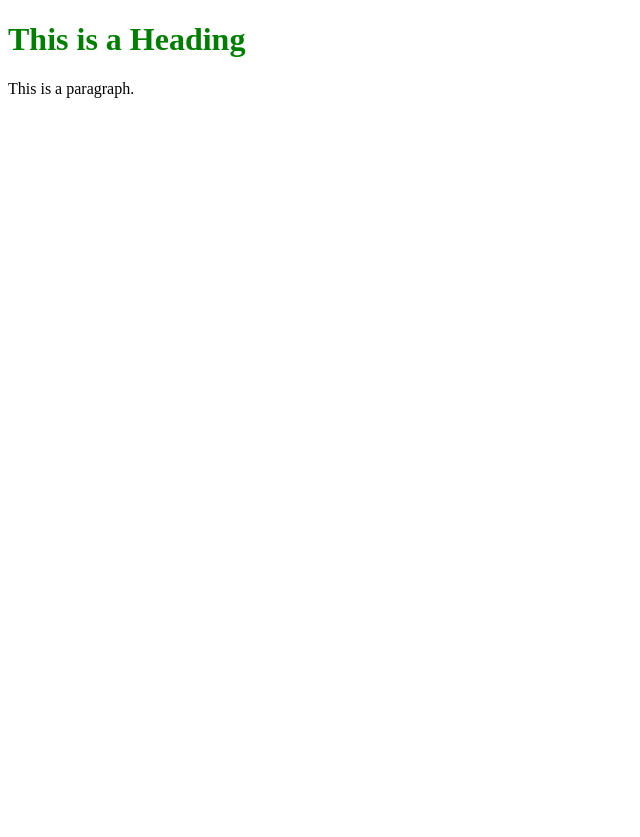
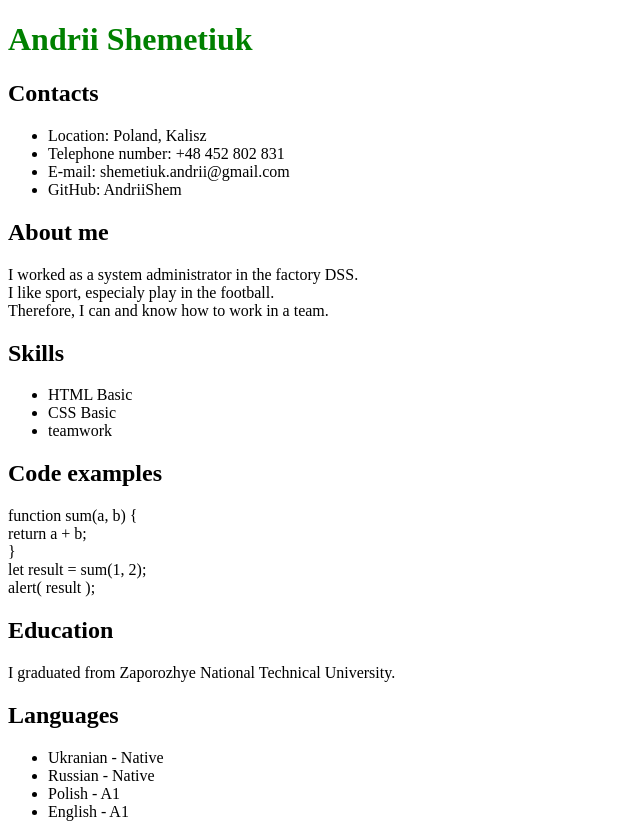
Before and after one commit to AndriiShem/rsschool-cv, a plain HTML site: page index.html in a window 1280 px wide. Shown: the whole page, without its empty margins (0-640 px from the left). Before the commit the page ends 800 px from the top, so only its background shows below. Drawn offline with Linux system fonts and the light colour scheme.

Commit message:
fix: change file index.html

```diff
--- a/index.html
+++ b/index.html
@@ -1,13 +1,52 @@
 <!DOCTYPE html>
 <html lang="en">
 <head>
+<meta http-equiv="Content-Type" content="text/html; charset=utf-8">
 <title>Page Title</title>
 <link rel="stylesheet" href="style.css">
 </head>
 <body>
 
-<h1>This is a Heading</h1>
-<p>This is a paragraph.</p>
+<h1> Andrii Shemetiuk </h1>
+
+ <h2> Contacts </h2>
+    <ul>
+        <li> Location: Poland, Kalisz </li>
+        <li> Telephone number: +48 452 802 831 </li>
+        <li> E-mail: shemetiuk.andrii@gmail.com </li>
+        <li> GitHub: AndriiShem </li>
+    </ul>
+
+  <h2> About me</h2>
+    <p> I worked as a system administrator in the factory DSS.
+        <br> I like sport, especialy  play in the football.
+        <br> Therefore, I can and know how to work in a team.
+    </p>
+ <h2> Skills </h2>
+    <ul>
+        <li> HTML Basic </li>
+        <li> CSS Basic </li>
+        <li> teamwork </li>
+    </ul>
+
+ <h2> Code examples </h2>
+    <p>
+        function sum(a, b) {
+        <br> return a + b;
+        <br>}
+        <br> let result = sum(1, 2);
+        <br> alert( result );
+    </p>
+ <h2>Education </h2>
+    <p> I graduated from Zaporozhye National Technical University. </p>
+
+  <h2> Languages </h2>
+    <ul>
+        <li> Ukranian - Native </li>
+        <li> Russian - Native </li>
+        <li> Polish - A1 </li>
+        <li> English - A1 </li>
+    </ul>
 
 </body>
 </html>
```
